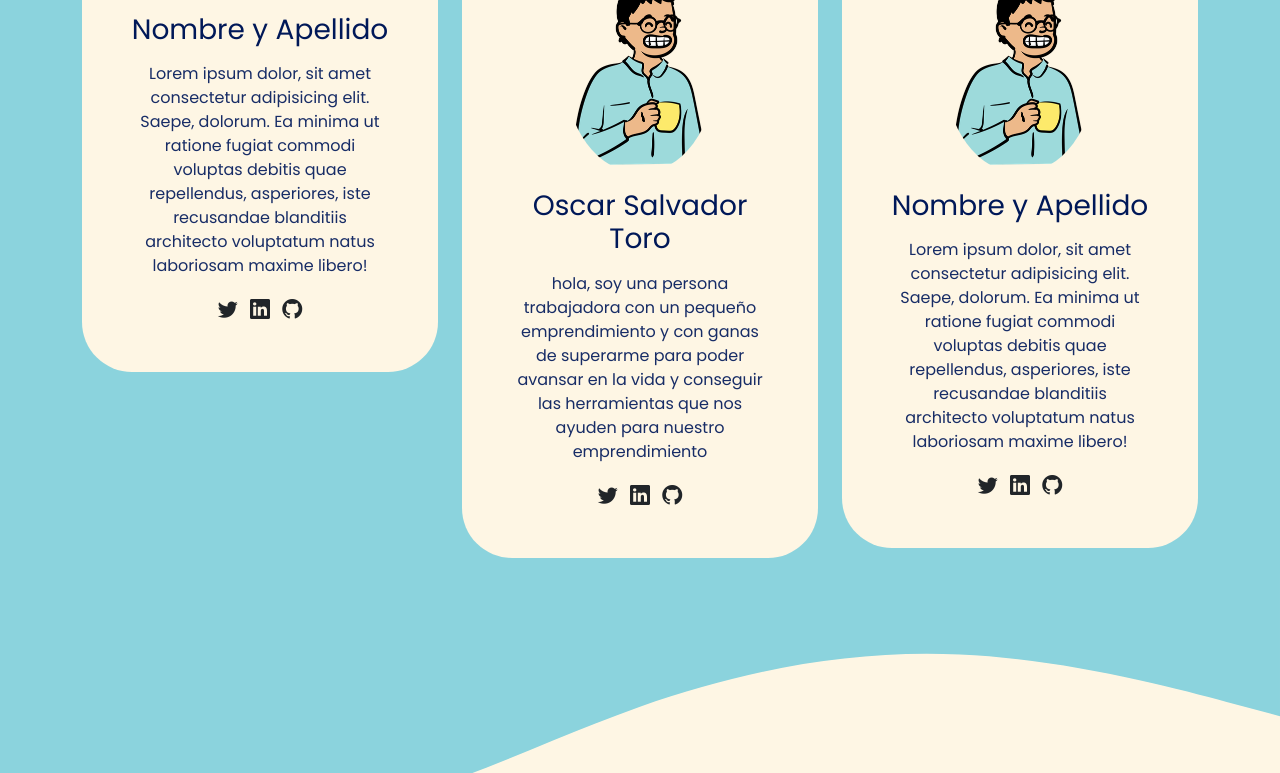
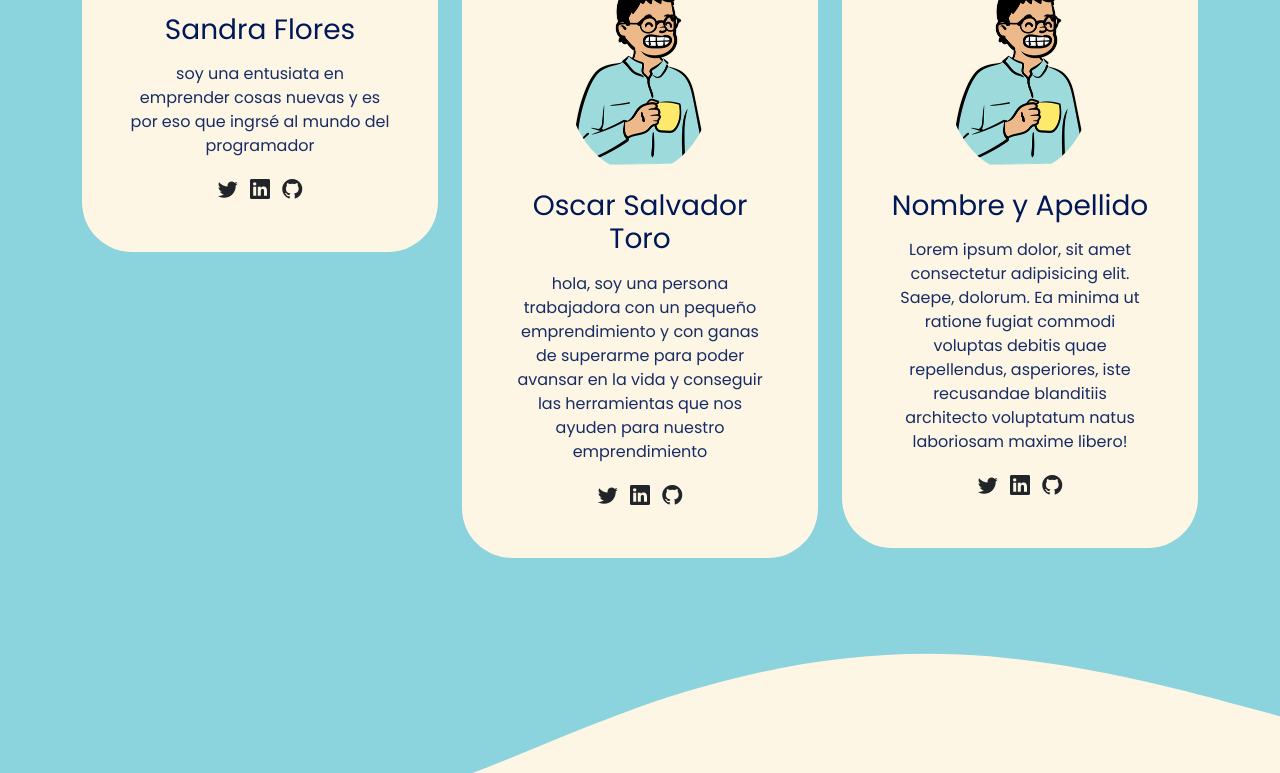
Before and after one commit to Okysnm/devtech-podcast-web, a plain HTML site: page index.html in a window 1280 px wide. Shown: the part 1310-2083 px from the top of the page. Drawn offline with nearby package versions, Linux system fonts and the light colour scheme.

Commit message:
cambio 2

```diff
--- a/index.html
+++ b/index.html
@@ -100,11 +100,9 @@
           <div class="col-md-6 col-lg-4 mb-3">
             <div class="card">
               <div class="card-body text-center p-5">
-                <img src="./assets/avatar." alt="avatar" class=" img img-fluid rounded-circle mb-3">
-                <h3 class="title card-title mb-3">Nombre y Apellido</h3>
-                <p>Lorem ipsum dolor, sit amet consectetur adipisicing elit. Saepe, dolorum. Ea minima ut ratione fugiat
-                  commodi voluptas debitis quae repellendus, asperiores, iste recusandae blanditiis architecto
-                  voluptatum natus laboriosam maxime libero!</p>
+                <img src="./assets/WhatsApp Image 2022-06-03 at 7.13.24 PM.jpeg" alt="avatar" class=" img img-fluid rounded-circle mb-3">
+                <h3 class="title card-title mb-3">Sandra Flores</h3>
+                <p>soy una entusiata en emprender cosas nuevas y es por eso que ingrsé al mundo del programador</p>
                 <a href="#"><i class="bi bi-twitter text-dark mx-1 lead"></i></a>
                 <a href="#"><i class="bi bi-linkedin text-dark mx-1 lead"></i></a>
                 <a href="#"><i class="bi bi-github text-dark mx-1 lead"></i></a>
```
